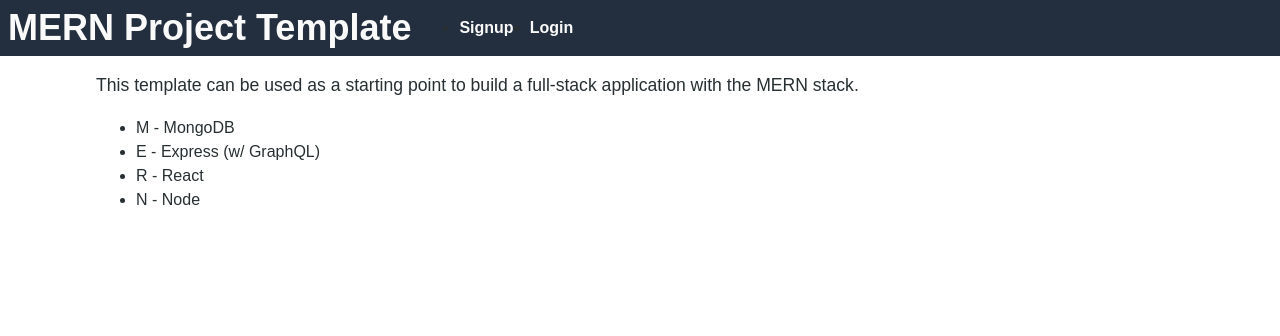
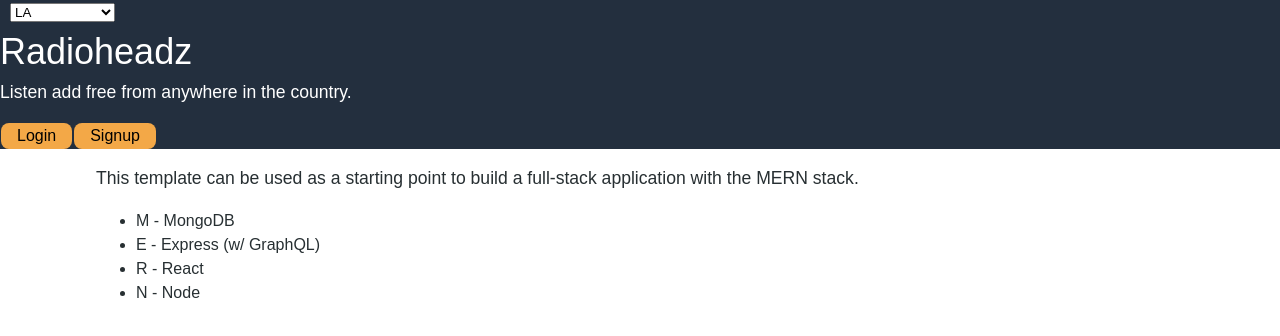
Before and after one commit to rambriz91/radioheadz, a React (Vite) app in the folder client/: page / in a window 1280 px wide. Shown: the top 336 px of the page. Built offline with nearby package versions, Linux system fonts and the light colour scheme.

Commit message:
fixed bug preventing render and spelling errors

```diff
--- a/client/src/App.jsx
+++ b/client/src/App.jsx
@@ -7,7 +7,8 @@ import {
 } from "@apollo/client";
 import { setContext } from "@apollo/client/link/context";
 
-import NavBar from "./components/NavBar";
+import Header from "./components/Header";
+import Footer from "./components/Footer";
 import { StoreProvider } from "./utils/GlobalState";
 
 const httpLink = createHttpLink({
@@ -34,8 +35,9 @@ const App = () => {
     <ApolloProvider client={client}>
       <div>
         <StoreProvider>
-          <NavBar />
+          <Header />
           <Outlet />
+          <Footer />
         </StoreProvider>
       </div>
     </ApolloProvider>
--- a/client/src/components/Body.jsx
+++ b/client/src/components/Body.jsx
@@ -1 +1,5 @@
-<div>Body Component</div>
+const Body = () => {
+  <div>Body</div>;
+};
+
+export default Body;
--- a/client/src/components/Chat.jsx
+++ b/client/src/components/Chat.jsx
@@ -1 +1,5 @@
-<div>Chat Component</div>;
+const Chat = () => {
+  <div>Chat</div>;
+};
+
+export default Chat;
--- a/client/src/components/Footer.jsx
+++ b/client/src/components/Footer.jsx
@@ -1 +1,5 @@
-<div>Footer Component</div>
+const Footer = () => {
+  <div>Footer</div>;
+};
+
+export default Footer;
--- a/client/src/components/Header.jsx
+++ b/client/src/components/Header.jsx
@@ -43,8 +43,10 @@ const Header = () => {
           ))}
         </select>
       </div>
-      <h1>Radioheadz</h1>
-      <p>Listen add free from anywhere in the country.</p>
+      <h1 style={{ color: "white" }}>Radioheadz</h1>
+      <p style={{ color: "white" }}>
+        Listen add free from anywhere in the country.
+      </p>
       {AuthService.loggedIn() ? (
         <div>
           <button onClick={toLogOutPage}>Logout</button>
--- a/client/src/components/Toner.jsx
+++ /dev/null
@@ -1 +0,0 @@
-<div>Toner Component</div>
--- /dev/null
+++ b/client/src/components/Tuner.jsx
@@ -0,0 +1,5 @@
+const Tuner = () => {
+  <div>Tuner</div>;
+};
+
+export default Tuner;
```
